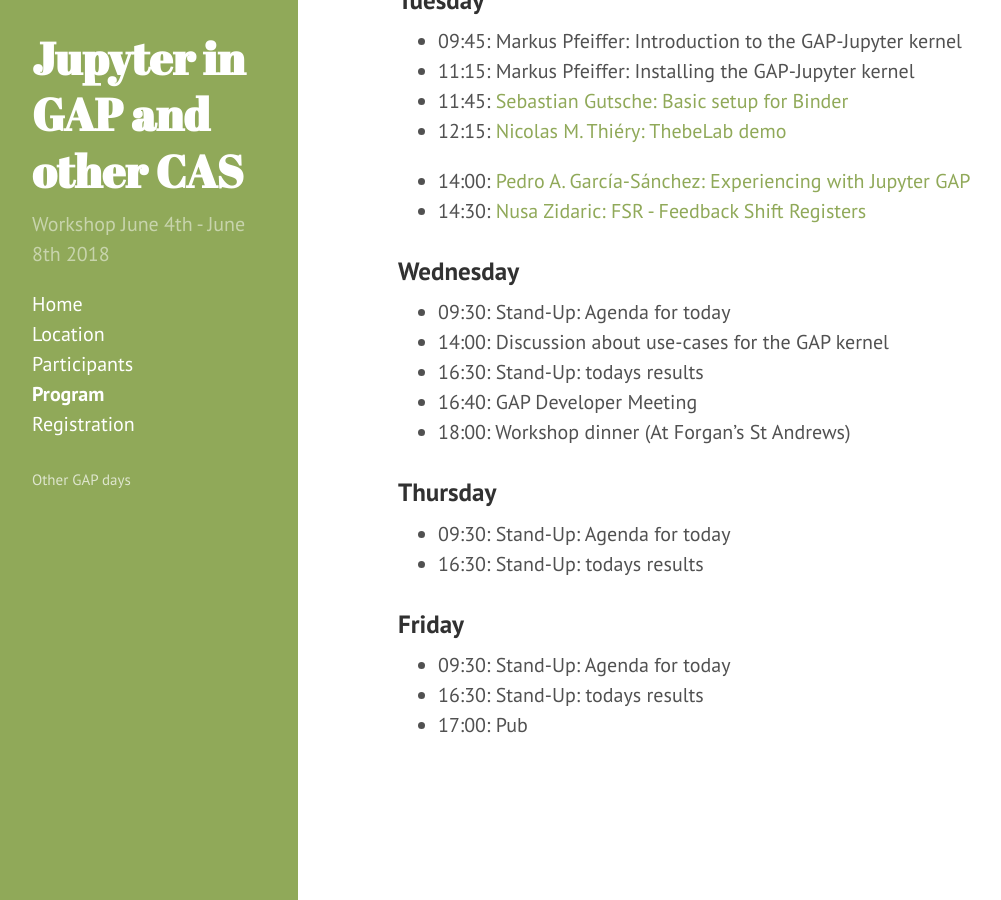
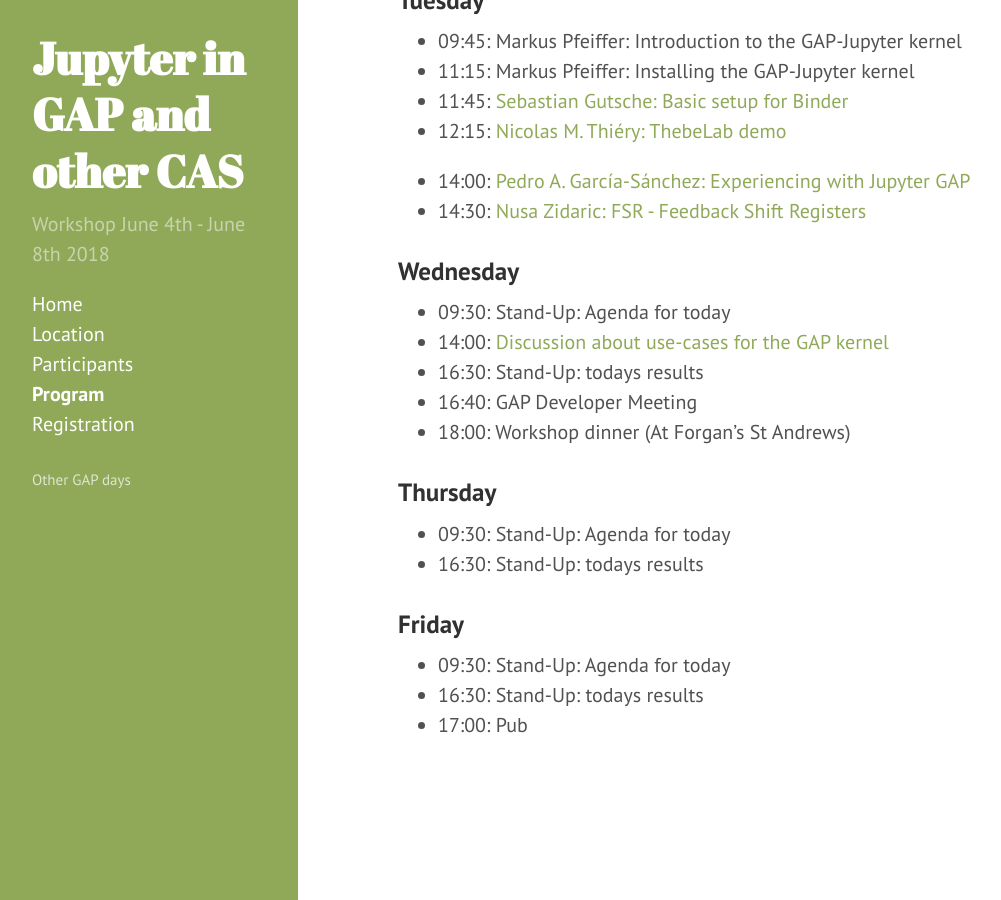
Before and after one commit to gapdays/gap-jupyter-days2018, a Jekyll site: the page built from program.md, in a window 1280 px wide and 900 px high, scrolled down 1484 px. Shown: the whole window, without its empty margins (2-1003 px from the left). Built offline with Jekyll 4.4.1, drawn with Linux system fonts in a browser that asks for light colours; part of the change alters nothing that is shown.

Commit message:
Added link to the pad

```diff
--- a/program.md
+++ b/program.md
@@ -59,7 +59,7 @@ the plans for the day and summarise the achievements respectively.
 ### Wednesday
 
 * 09:30: Stand-Up: Agenda for today
-* 14:00: Discussion about use-cases for the GAP kernel
+* 14:00: [Discussion about use-cases for the GAP kernel](https://hackmd.io/RO7aV1gWRp-8HtL9MOJicQ)
 * 16:30: Stand-Up: todays results
 * 16:40: GAP Developer Meeting
 * 18:00: Workshop dinner (At Forgan's St Andrews)
```
